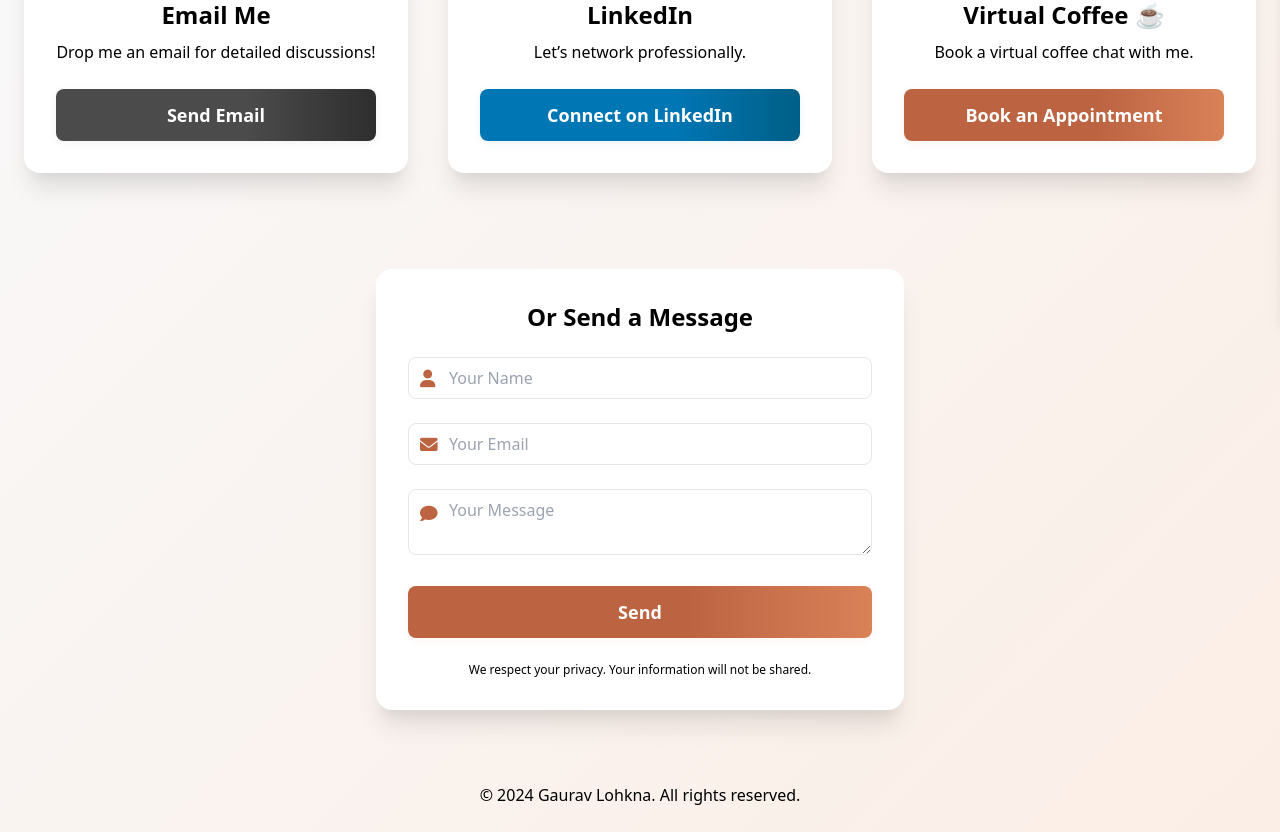
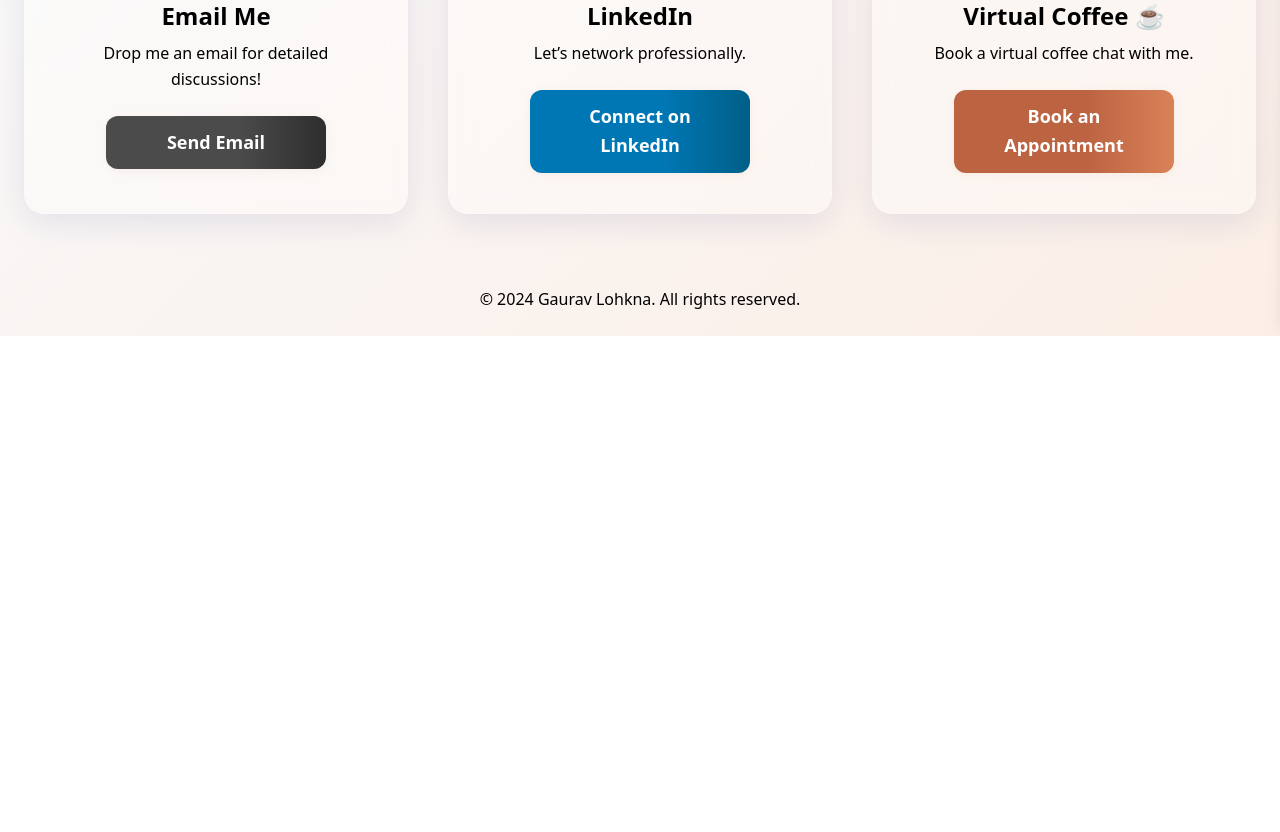
Before and after one commit to lohkna007/Gaurav-Lohkna, a plain HTML site: page contact.html in a window 1280 px wide. Shown: the part 477-1309 px from the top of the page. After the commit the page ends 813 px from the top, so only its background shows below. Drawn offline with nearby package versions, Linux system fonts and the light colour scheme.

Commit message:
modernizing the contact page

```diff
--- a/contact.html
+++ b/contact.html
@@ -21,19 +21,36 @@
         main {
             flex: 1;
         }
-        .hover-card {
+        .glass-card {
+            background: rgba(255, 255, 255, 0.35);
+            box-shadow: 0 8px 32px 0 rgba(31, 38, 135, 0.10);
+            backdrop-filter: blur(12px);
+            -webkit-backdrop-filter: blur(12px);
+            border-radius: 1.25rem;
+            border: 1px solid rgba(255, 255, 255, 0.18);
             transition: box-shadow 0.3s, transform 0.3s;
         }
-        .hover-card:hover {
-            box-shadow: 0 12px 32px rgba(188, 100, 66, 0.15), 0 2px 8px rgba(0,0,0,0.04);
-            transform: translateY(-8px) scale(1.03);
-            background: linear-gradient(120deg, #fff 80%, #fbeee6 100%);
+        .glass-card:hover {
+            box-shadow: 0 12px 32px rgba(188, 100, 66, 0.18), 0 2px 8px rgba(0,0,0,0.06);
+            transform: translateY(-6px) scale(1.025);
+        }
+        .cta-button, .contact-link, .email-link {
+            width: 100%;
+            max-width: 220px;
+            display: inline-block;
+            padding: 0.75rem 1.5rem;
+            border-radius: 0.75rem;
+            font-weight: 600;
+            font-size: 1.125rem;
+            box-shadow: 0 2px 8px rgba(188, 100, 66, 0.08);
+            text-align: center;
+            margin-top: 0.5rem;
+            margin-bottom: 0.5rem;
+            transition: background 0.3s, box-shadow 0.3s, color 0.3s;
         }
         .cta-button {
             background: linear-gradient(90deg, #bc6442 60%, #d98157 100%);
             color: #fff;
-            transition: background 0.3s, box-shadow 0.3s;
-            box-shadow: 0 2px 8px rgba(188, 100, 66, 0.08);
         }
         .cta-button:hover {
             background: linear-gradient(90deg, #d98157 60%, #bc6442 100%);
@@ -42,8 +59,6 @@
         .contact-link {
             background: linear-gradient(90deg, #0077b5 60%, #005f87 100%);
             color: #fff;
-            transition: background 0.3s, box-shadow 0.3s;
-            box-shadow: 0 2px 8px rgba(0,119,181,0.08);
         }
         .contact-link:hover {
             background: linear-gradient(90deg, #005f87 60%, #0077b5 100%);
@@ -52,31 +67,10 @@
         .email-link {
             background: linear-gradient(90deg, #4b4b4b 60%, #2e2e2e 100%);
             color: #fff;
-            transition: background 0.3s, box-shadow 0.3s;
-            box-shadow: 0 2px 8px rgba(75,75,75,0.08);
         }
         .email-link:hover {
             background: linear-gradient(90deg, #2e2e2e 60%, #4b4b4b 100%);
             box-shadow: 0 4px 16px rgba(75,75,75,0.15);
-        }
-        .form-input, .form-textarea {
-            border: 1.5px solid #e5e7eb;
-            border-radius: 0.5rem;
-            padding-left: 2.5rem;
-            transition: border 0.2s, box-shadow 0.2s;
-        }
-        .form-input:focus, .form-textarea:focus {
-            border-color: #bc6442;
-            box-shadow: 0 0 0 2px #fbeee6;
-            outline: none;
-        }
-        .input-icon {
-            position: absolute;
-            left: 0.75rem;
-            top: 50%;
-            transform: translateY(-50%);
-            color: #bc6442;
-            font-size: 1.1rem;
         }
     </style>
 </head>
@@ -130,61 +124,34 @@
         <!-- Contact Options -->
         <section class="container mx-auto px-6 py-12 grid grid-cols-1 md:grid-cols-3 gap-10">
             <!-- Email Card -->
-            <div class="hover-card bg-white shadow-xl rounded-2xl p-8 text-center flex flex-col items-center">
+            <div class="glass-card shadow-xl p-8 text-center flex flex-col items-center">
                 <i class="fas fa-envelope text-4xl text-[#bc6442] mb-4" aria-hidden="true"></i>
                 <h3 class="text-2xl font-bold mb-2 text-[#2e2e2e]">Email Me</h3>
                 <p class="text-[#4b4b4b] mb-4">Drop me an email for detailed discussions!</p>
                 <a href="mailto:gauravlohknabusinessonly@gmail.com"
-                   class="email-link mt-2 w-full max-w-[220px] py-3 px-6 rounded-lg font-semibold text-lg shadow text-center transition-all duration-200"
+                   class="email-link"
                    aria-label="Send Email">Send Email</a>
             </div>
 
             <!-- LinkedIn Card -->
-            <div class="hover-card bg-white shadow-xl rounded-2xl p-8 text-center flex flex-col items-center">
+            <div class="glass-card shadow-xl p-8 text-center flex flex-col items-center">
                 <i class="fab fa-linkedin text-4xl text-[#0077b5] mb-4" aria-hidden="true"></i>
                 <h3 class="text-2xl font-bold mb-2 text-[#2e2e2e]">LinkedIn</h3>
                 <p class="text-[#4b4b4b] mb-4">Let’s network professionally.</p>
                 <a href="https://www.linkedin.com/in/gaurav-lohkna-799898187/"
-                   class="contact-link mt-2 w-full max-w-[220px] py-3 px-6 rounded-lg font-semibold text-lg shadow text-center transition-all duration-200"
+                   class="contact-link"
                    target="_blank" rel="noopener" aria-label="Connect on LinkedIn">Connect on LinkedIn</a>
             </div>
 
             <!-- Virtual Coffee Card -->
-            <div class="hover-card bg-white shadow-xl rounded-2xl p-8 text-center flex flex-col items-center">
+            <div class="glass-card shadow-xl p-8 text-center flex flex-col items-center">
                 <i class="fas fa-coffee text-4xl text-[#bc6442] mb-4" aria-hidden="true"></i>
                 <h3 class="text-2xl font-bold mb-2 text-[#2e2e2e]">Virtual Coffee ☕</h3>
                 <p class="text-[#4b4b4b] mb-4">Book a virtual coffee chat with me.</p>
                 <a href="https://calendar.google.com/calendar/appointments/schedules/AcZssZ3UOpeOMOz-G_EluIJTUwsCkp9WgvRhSZrA2KeAhFodo14uAeRQhVfOhHRgnfdvs-Rqu57CJoRj?gv=true"
-                   class="cta-button mt-2 w-full max-w-[220px] py-3 px-6 rounded-lg font-semibold text-lg shadow text-center transition-all duration-200"
+                   class="cta-button"
                    target="_blank" rel="noopener" aria-label="Book an Appointment">Book an Appointment</a>
             </div>
-        </section>
-
-        <!-- Contact Form Section -->
-        <section class="container mx-auto px-6 py-12 max-w-xl">
-            <form id="contact-form" class="bg-white shadow-xl rounded-2xl p-8 space-y-6" autocomplete="off" aria-label="Contact Form">
-                <h3 class="text-2xl font-bold mb-2 text-[#2e2e2e] text-center">Or Send a Message</h3>
-                <div class="relative">
-                    <span class="input-icon"><i class="fa fa-user"></i></span>
-                    <input type="text" id="name" name="name" placeholder="Your Name" required class="form-input w-full pl-10 py-2 text-base" aria-required="true" />
-                </div>
-                <div class="relative">
-                    <span class="input-icon"><i class="fa fa-envelope"></i></span>
-                    <input type="email" id="email" name="email" placeholder="Your Email" required class="form-input w-full pl-10 py-2 text-base" aria-required="true" />
-                </div>
-                <div class="relative">
-                    <span class="input-icon" style="top:1.5rem;"><i class="fa fa-comment"></i></span>
-                    <textarea id="message" name="message" placeholder="Your Message" required class="form-textarea w-full pl-10 py-2 min-h-[120px] text-base" aria-required="true"></textarea>
-                </div>
-                <!-- Honeypot field for spam protection (hidden from users) -->
-                <div style="display:none;">
-                    <label for="website">Website</label>
-                    <input type="text" id="website" name="website" tabindex="-1" autocomplete="off" />
-                </div>
-                <button type="submit" class="cta-button w-full py-3 px-6 rounded-lg text-lg font-semibold shadow transition-all duration-200">Send</button>
-                <p id="form-status" class="mt-2 text-sm text-center"></p>
-                <p class="text-xs text-[#4b4b4b] mt-2 text-center">We respect your privacy. Your information will not be shared.</p>
-            </form>
         </section>
     </main>
 
@@ -193,45 +160,25 @@
         <p>&copy; 2024 Gaurav Lohkna. All rights reserved.</p>
     </footer>
 
-    <!-- Mobile Menu Script & Form Script -->
+    <!-- Mobile Menu Script -->
     <script>
         const menuToggle = document.getElementById('menu-toggle');
         const mobileMenu = document.getElementById('mobile-menu');
         const overlay = document.getElementById('overlay');
+        const menuClose = document.getElementById('menu-close');
 
         menuToggle.addEventListener('click', () => {
             mobileMenu.classList.remove('translate-x-full');
             overlay.classList.remove('opacity-0', 'pointer-events-none');
         });
 
+        menuClose.addEventListener('click', closeMenu);
         overlay.addEventListener('click', closeMenu);
 
         function closeMenu() {
             mobileMenu.classList.add('translate-x-full');
             overlay.classList.add('opacity-0', 'pointer-events-none');
         }
-
-        // Contact Form Submission (client-side only demo)
-        document.getElementById('contact-form').addEventListener('submit', function(e) {
-            e.preventDefault();
-            const status = document.getElementById('form-status');
-            if (document.getElementById('website').value !== "") {
-                status.textContent = "Spam detected. Submission blocked.";
-                status.className = "mt-2 text-red-600 text-sm";
-                return;
-            }
-            const name = document.getElementById('name').value.trim();
-            const email = document.getElementById('email').value.trim();
-            const message = document.getElementById('message').value.trim();
-            if (!name || !email || !message) {
-                status.textContent = "Please fill in all fields.";
-                status.className = "mt-2 text-red-600 text-sm";
-                return;
-            }
-            status.textContent = "Thank you for your message! I’ll get back to you soon.";
-            status.className = "mt-2 text-green-600 text-sm";
-            this.reset();
-        });
     </script>
 </body>
 </html>
```
